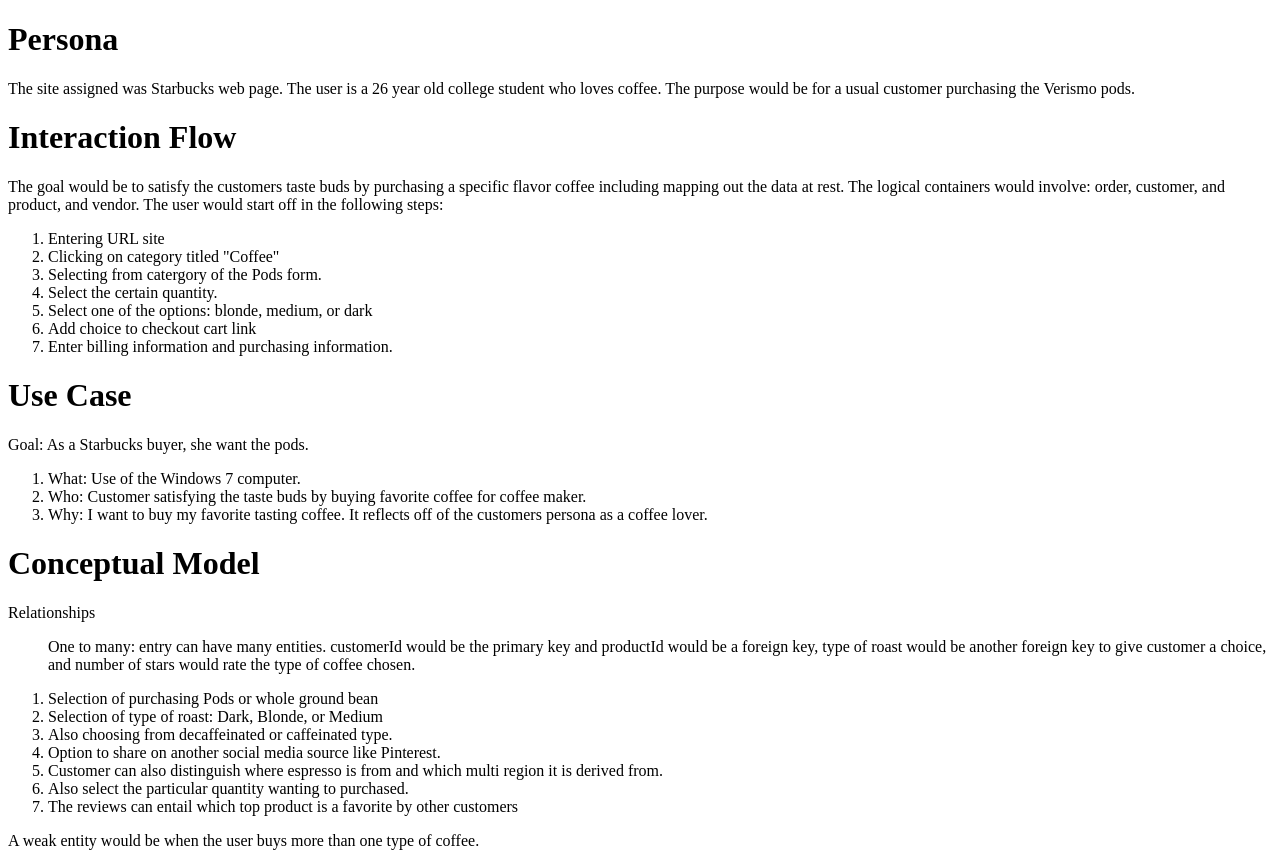
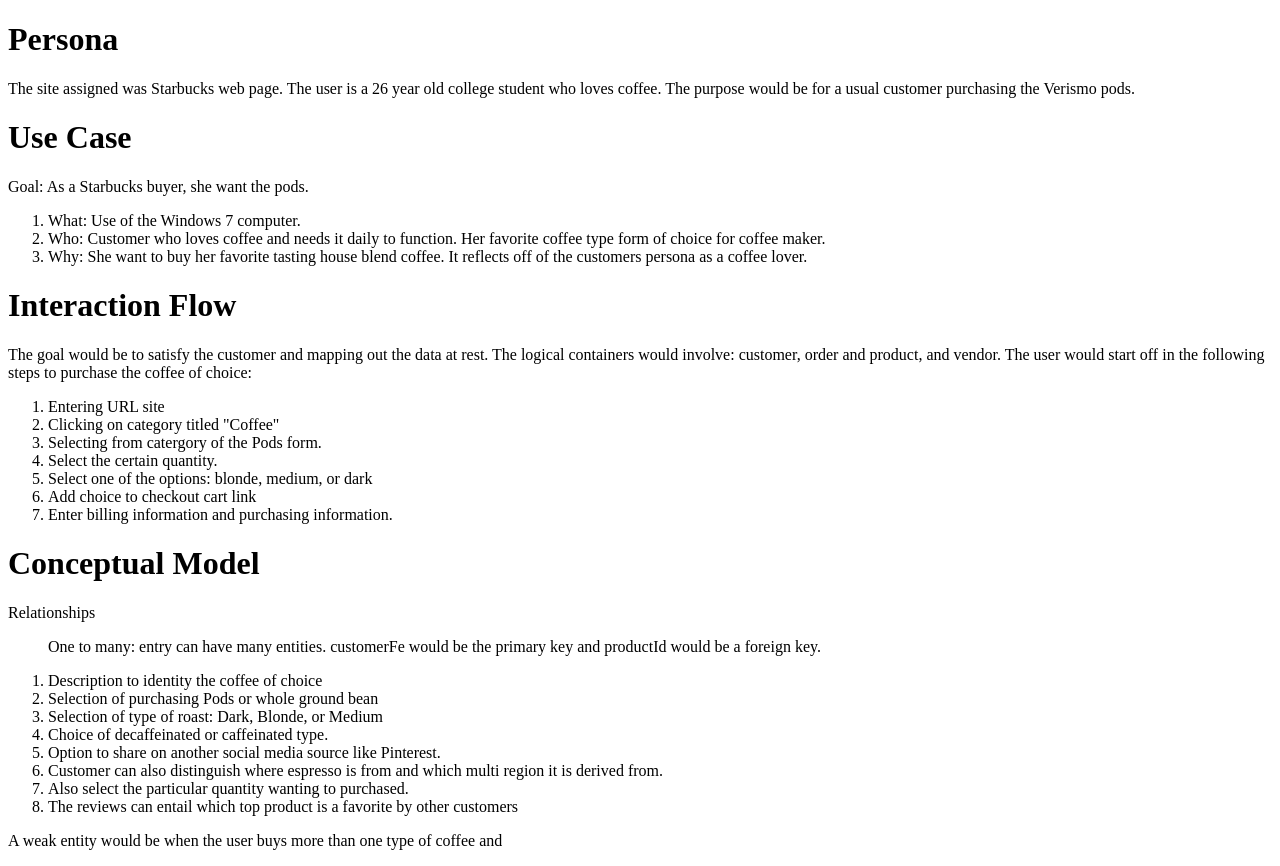
Before and after one commit to d-peshlakai/starbucks-datadesign, a PHP site: page / in a window 1280 px wide. Run offline with PHP 8.4, Linux system fonts and the light colour scheme.

Commit message:
revision on conceptual model

```diff
--- a/index.php
+++ b/index.php
@@ -8,8 +8,16 @@
 			Persona
 		</h1>
 		<p>The site assigned was Starbucks web page. The user is a 26 year old college student who loves coffee. The purpose would be for a usual customer purchasing the Verismo pods.</p>
+		<h1>Use Case</h1>
+		<p>Goal: As a Starbucks buyer, she want the pods.</p>
+		<ol>
+			<li>What: Use of the Windows 7 computer.
+			</li>
+			<li>Who: Customer who loves coffee and needs it daily to function. Her favorite coffee type form of choice for coffee maker.</li>
+			<li>Why: She want to buy her favorite tasting house blend coffee. It reflects off of the customers persona as a coffee lover.</li>
+		</ol>
 		<h1>Interaction Flow</h1>
-		<p>The goal would be to satisfy the customers taste buds by purchasing a specific flavor coffee including mapping out the data at rest. The logical containers would involve: order, customer, and product, and vendor.  The user would start off in the following steps:</p>
+		<p>The goal would be to satisfy the customer and mapping out the data at rest. The logical containers would involve: customer, order and product, and vendor.  The user would start off in the following steps to purchase the coffee of choice:</p>
 		<ol>
 			<li>
 				Entering URL site
@@ -25,27 +33,20 @@
 			<li>Add choice to checkout cart link</li>
 			<li>Enter billing information and purchasing information.</li>
 		</ol>
-		<h1>Use Case</h1>
-		<p>Goal: As a Starbucks buyer, she want the pods.</p>
-		<ol>
-			<li>What: Use of the Windows 7 computer.
-			</li>
-			<li>Who: Customer satisfying the taste buds by buying favorite coffee for coffee maker.</li>
-			<li>Why: I want to buy my favorite tasting coffee. It reflects off of the customers persona as a coffee lover.</li>
 
-		</ol>
 		<h1>Conceptual Model</h1>
 		<p>
 			Relationships
 			<ol>
-				<p>One to many: entry can have many entities. customerId would be the primary key and productId would be a foreign key, type of roast would be another foreign key to give customer a choice, and number of stars would rate the type of coffee chosen.</p>
+				<p>One to many: entry can have many entities. customerFe would be the primary key and productId would be a foreign key.</p>
+			<li>Description to identity the coffee of choice</li>
 			<li>
 				Selection of purchasing Pods or whole ground bean
 			</li>
 			<li>
 				Selection of type of roast: Dark, Blonde, or Medium
 			</li>
-			<li>Also choosing from decaffeinated or caffeinated type.</li>
+			<li>Choice of decaffeinated or caffeinated type.</li>
 			<li>
 				Option to share on another social media source like Pinterest.
 			</li>
@@ -54,6 +55,6 @@
 			<li>The reviews can entail which top product is a favorite by other customers</li>
 			</ol>
 		</p>
-		<p> A weak entity would be when the user buys more than one type of coffee. </p>
+		<p> A weak entity would be when the user buys more than one type of coffee and </p>
 	</body>
 </htmL>
```
